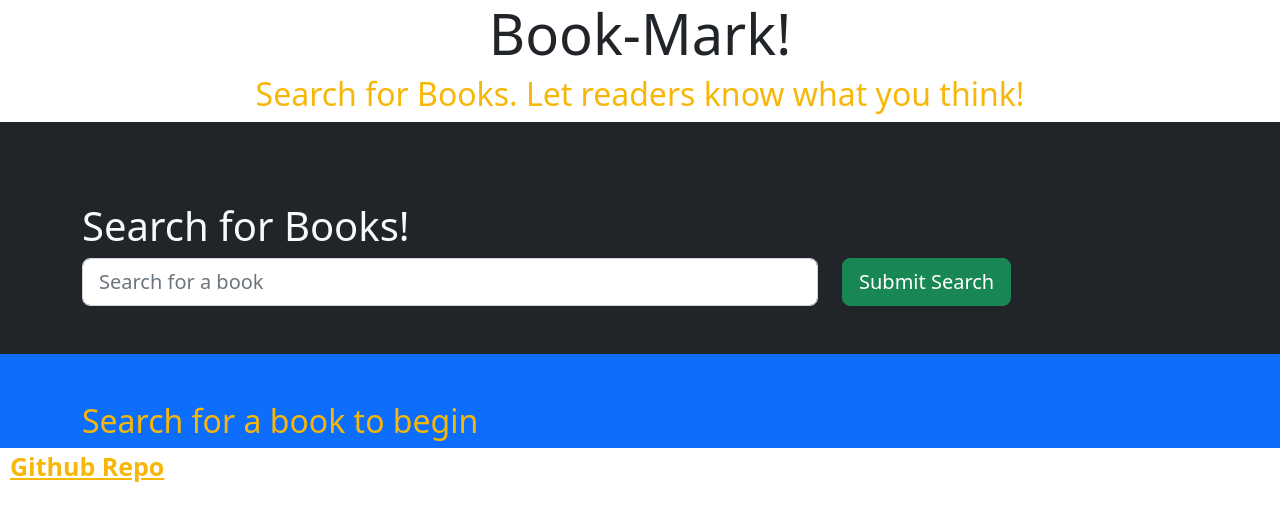
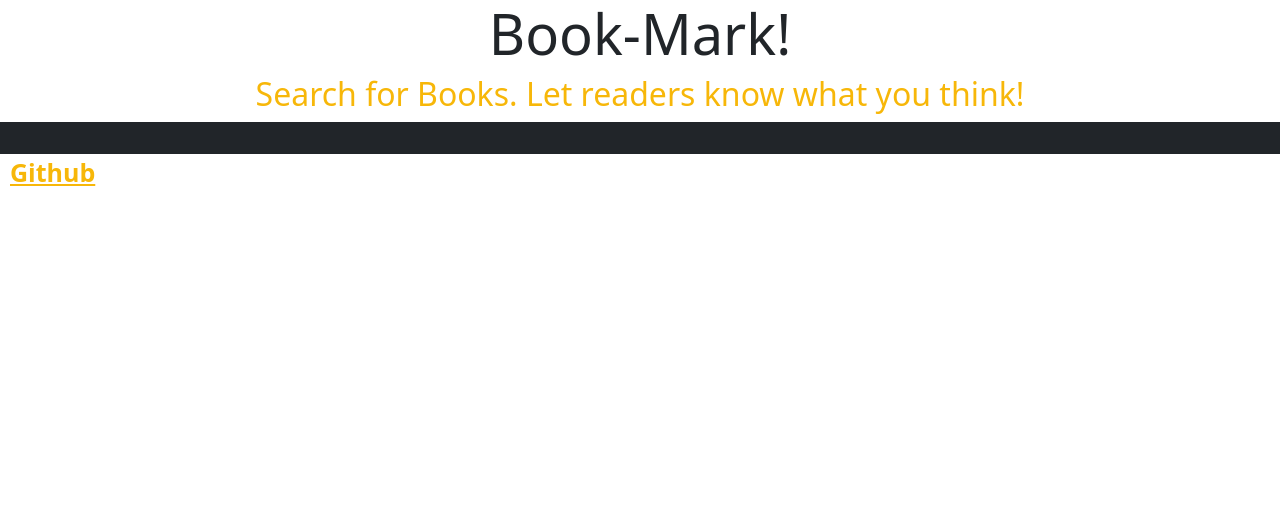
Before and after one commit to Nietru/Book-Mark, a React (Create React App) app in the folder client/: page /searchBooks in a window 1280 px wide. Shown: the top 520 px of the page. Built offline with nearby package versions, Linux system fonts and the light colour scheme.

Commit message:
started readme and fixed some app js code

```diff
--- a/client/src/App.js
+++ b/client/src/App.js
@@ -1,22 +1,25 @@
 import React from "react";
 import { BrowserRouter as Router, Routes, Route } from "react-router-dom";
-import { ApolloClient, ApolloProvider, InMemoryCache } from "@apollo/client";
+import {
+  ApolloClient,
+  ApolloProvider,
+  InMemoryCache,
+  createHttpLink,
+} from "@apollo/client";
 import { setContext } from "@apollo/client/link/context";
 import "bootstrap/dist/css/bootstrap.min.css";
 import "./App.css";
 import Header from "./components/Header";
 import AppNavbar from "./components/Navbar";
-import SearchBooks from "./pages/SearchBooks";
+// import SearchBooks from "./pages/SearchBooks";
 import Login from "./pages/Login";
 import Profile from "./pages/Profile";
-import SignUp from "./pages/SignUp";
+// import SignUp from "./pages/SignUp";
 import Footer from "./components/Footer";
 
-// import "./index.css";
-
-const client = new ApolloClient({
+// Construct our main GraphQL API endpoint
+const httpLink = createHttpLink({
   uri: "/graphql",
-  cache: new InMemoryCache(),
 });
 
 // Construct request middleware that will attach the JWT token to every request as an `authorization` header
@@ -32,6 +35,12 @@ const authLink = setContext((_, { headers }) => {
   };
 });
 
+const client = new ApolloClient({
+  // Set up our client to execute the `authLink` middleware prior to making the request to our GraphQL API
+  link: authLink.concat(httpLink),
+  cache: new InMemoryCache(),
+});
+
 function App() {
   return (
     <ApolloProvider client={client}>
@@ -43,8 +52,8 @@ function App() {
             <Routes>
               <Route path="/" element={<Login />} />
               <Route path="/user/:id" element={<Profile />} />
-              <Route path="/signUp" element={<SignUp />} />
-              <Route path="/searchBooks" element={<SearchBooks />} />
+              {/* <Route path="/signUp" element={<SignUp />} />
+              <Route path="/searchBooks" element={<SearchBooks />} /> */}
             </Routes>
           </div>
           <Footer></Footer>
--- a/client/src/components/Footer.js
+++ b/client/src/components/Footer.js
@@ -14,7 +14,7 @@ export default function Footer() {
           target="_blank"
           rel="noopener noreferrer"
         >
-          Github Repo
+          Github
         </a>
       </div>
     </>
```
Also changed, not shown: 2 other files (tests, documents, lock files or other folders).
